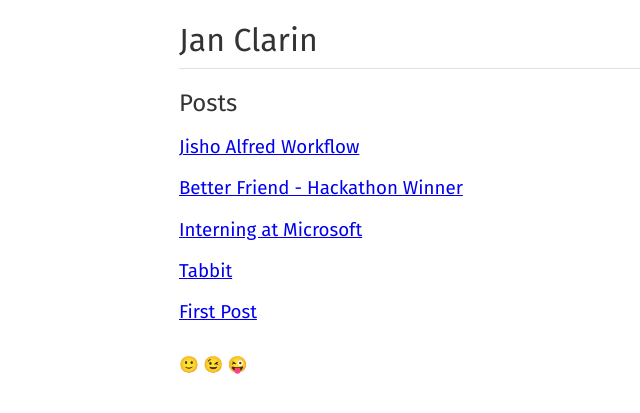
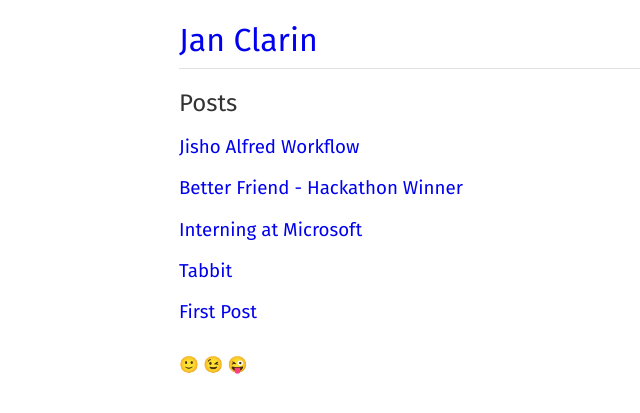
Before and after one commit to janclarin/janclarin.github.io, a Jekyll site: the page built from index.md, in a window 1280 px wide. Shown: the top 413 px of the page, without its empty margins (161-801 px from the left). Built offline with Jekyll 4.4.1, drawn with Linux system fonts in a browser that asks for light colours.

Commit message:
Link site title to base url

```diff
--- a/_includes/header.html
+++ b/_includes/header.html
@@ -1,5 +1,9 @@
 <header class="site-header">
   <div class="site-header-content">
-    <h1 class="site-title">{{ site.title | escape }}</h1>
+    <h1 class="site-title">
+      <a class="site-title-link" href="{{ "/" | relative_url }}">
+        {{ site.title | escape }}
+      </a>
+    </h1>
   </div>
 </header>
--- a/_sass/main.scss
+++ b/_sass/main.scss
@@ -1,5 +1,6 @@
 $content-width: 600px;
 $spacing-unit: 16px;
+$text-color: #333;
 
 @import "partials/base";
 @import "partials/layout";
--- a/_sass/partials/_base.scss
+++ b/_sass/partials/_base.scss
@@ -9,6 +9,14 @@ ul, ol, dl, figure {
   margin-bottom: $spacing-unit / 2;
 }
 
+a {
+  text-decoration: none;
+
+  &:hover {
+    text-decoration: underline;
+  }
+}
+
 ul {
   margin: 0;
   padding: 0;
--- a/_sass/partials/_typography.scss
+++ b/_sass/partials/_typography.scss
@@ -1,5 +1,5 @@
 body {
-  color: #333;
+  color: $text-color;
   font-family: 'Fira Sans', sans-serif;
   font-size: 16px;
   line-height: 1.2;
```
